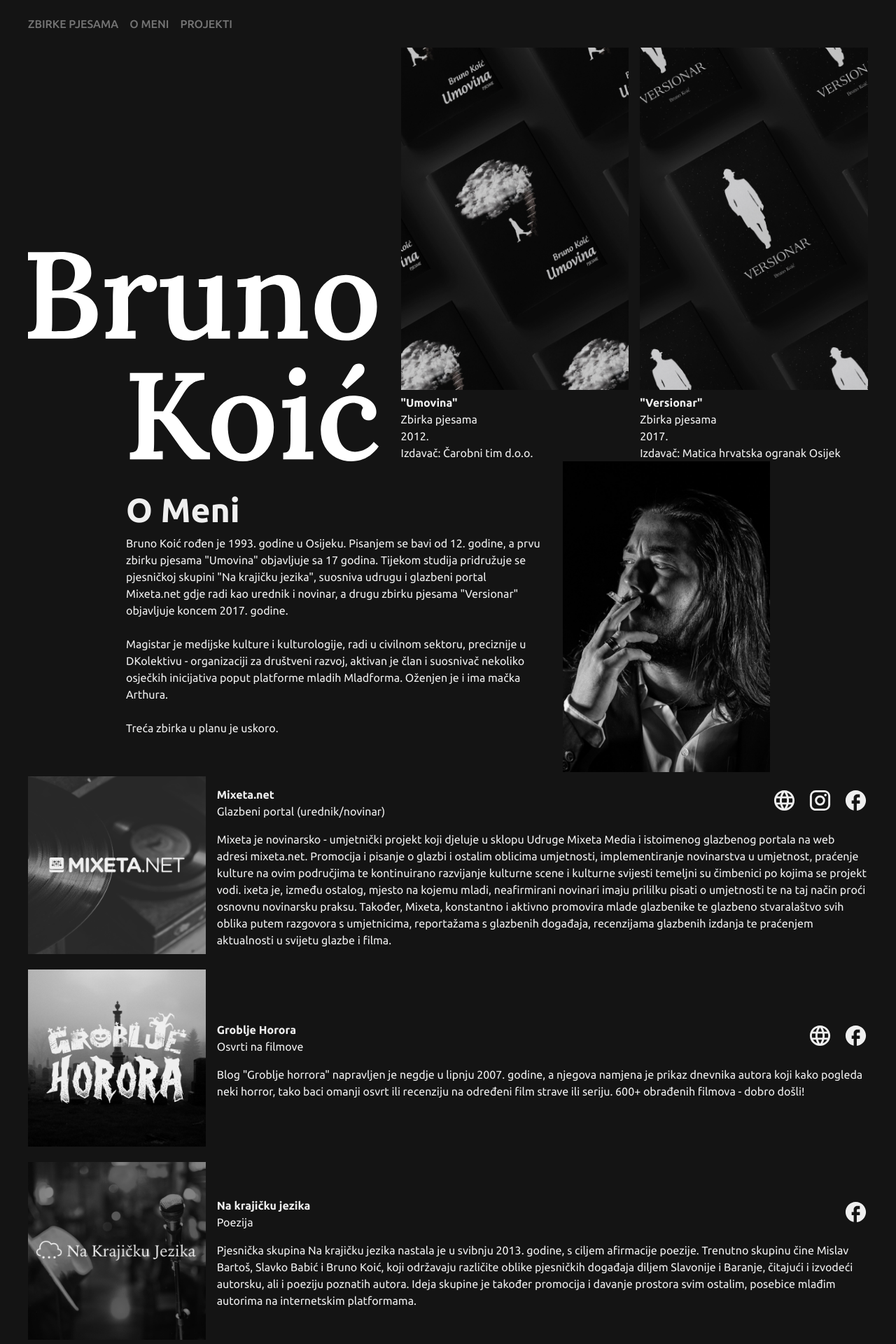
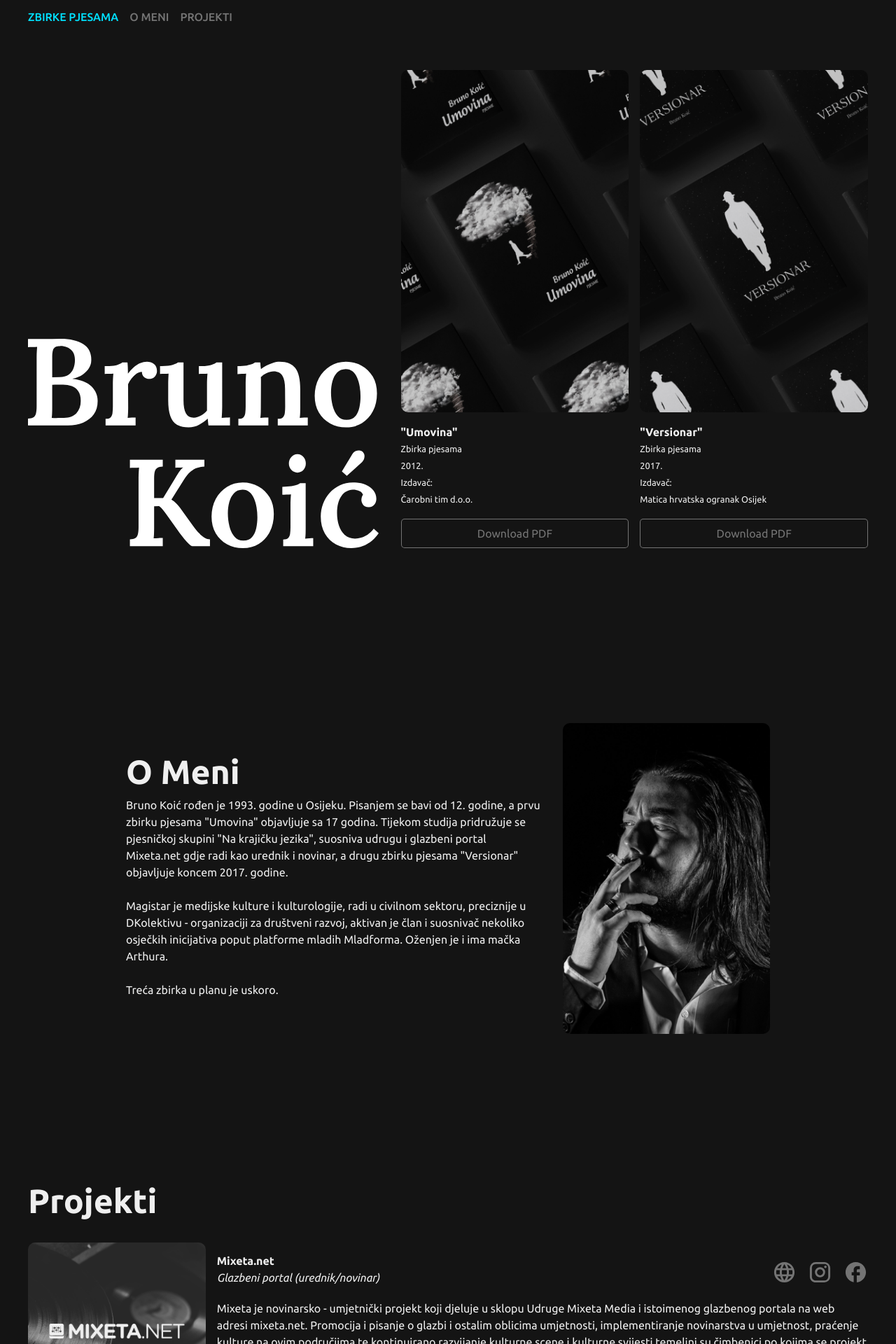
Before and after one commit to robrobac/bruno-koic, a React (Create React App) app: page / in a window 1280 px wide. Shown: the top 1920 px of the page at 70% size. Built offline with nearby package versions, Linux system fonts and the light colour scheme.

Commit message:
Responsivness

```diff
--- a/src/App.scss
+++ b/src/App.scss
@@ -41,7 +41,7 @@ body {
     }
 }
 
-/*
+
 header {
     display: flex;
     align-items: center;
@@ -49,5 +49,9 @@ header {
     position: fixed;
     width: 100%;
     background-color: $bgcolor;
+    z-index: 1;
+
+    @media (max-width: 425px) {
+        height: 60px;
+    }
 }
-*/
--- a/src/components/Header.scss
+++ b/src/components/Header.scss
@@ -7,9 +7,10 @@ nav {
         padding: 0 40px;
         list-style: none;
 
-        @media (max-width: 426px) {
+        @media (max-width: 425px) {
             display: none;
             text-align: right;
+            height: 70px;
         }
 
         .navigation-item {
@@ -17,10 +18,18 @@ nav {
             font-weight: 500;
             line-height: 2.25rem;
             padding: 1rem 0;
-
             cursor: pointer;
 
-            &:hover {
+            @media (max-width: 425px) {
+                -webkit-tap-highlight-color: transparent;
+                /* For Safari, iOS, and older Android browsers */
+                -moz-tap-highlight-color: transparent;
+                /* For Firefox */
+                tap-highlight-color: transparent;
+                /* For newer Android browsers */
+            }
+
+            >a:hover {
                 color: $textcolor;
             }
 
@@ -40,7 +49,8 @@ nav {
     position: fixed;
     width: 30px;
     height: 30px;
-    right: 0;
+    right: 15px;
+    top: 15px;
 
     @media (min-width: 426px) {
         display: none;
@@ -80,6 +90,7 @@ Color/shape of burger icon bars on hover
   */
 .bm-menu-wrap {
     position: fixed;
+    top: 0;
     height: 100%;
 }
 
@@ -87,6 +98,7 @@ Color/shape of burger icon bars on hover
 .bm-menu {
     background: $bgcolor;
     padding: 2.5em 0;
+    opacity: 95%;
 }
 
 /* Morph shape necessary with bubble or elastic */
--- a/src/sections/About.scss
+++ b/src/sections/About.scss
@@ -4,24 +4,50 @@
     margin: auto;
     max-width: 1000px;
     padding: 0 40px;
+    padding-top: 100px;
+    padding-bottom: 100px;
     display: flex;
     align-items: center;
     gap: 2rem;
+
+    @media (max-width: 1024px) {
+        padding-top: 70px;
+        padding-bottom: 30px;
+    }
+
+    @media (max-width: 789px) {
+        flex-direction: column-reverse;
+    }
+
+    @media (max-width: 425px) {
+        padding-top: 60px;
+        padding-bottom: 30px;
+    }
 
     .about-content {
         flex: 6;
 
         h2 {
             font-size: 3rem;
+
+            @media (max-width: 425px) {
+                font-size: 2rem;
+            }
         }
     }
 
     .profile-image {
         flex: 3;
+        text-align: center;
 
         img {
+            border-radius: 10px;
             width: 100%;
             height: auto;
+
+            @media (max-width: 789px) {
+                width: 80%;
+            }
         }
     }
 }
--- a/src/sections/Home.jsx
+++ b/src/sections/Home.jsx
@@ -19,8 +19,11 @@ function Home() {
                         <h3>"Umovina"</h3>
                         <p>Zbirka pjesama</p>
                         <p>2012.</p>
-                        <p>Izdavač: Čarobni tim d.o.o.</p>
+                        <p>Izdavač:</p>
+                        <p>Čarobni tim d.o.o.</p>
+                        <br></br>
                     </div>
+                    <button>Download PDF</button>
                 </div>
                 <div className='book'>
                     <img src={versionarcover} alt='versionar cover'></img>
@@ -28,8 +31,10 @@ function Home() {
                         <h3>"Versionar"</h3>
                         <p>Zbirka pjesama</p>
                         <p>2017.</p>
-                        <p>Izdavač: Matica hrvatska ogranak Osijek</p>
+                        <p>Izdavač:</p>
+                        <p>Matica hrvatska ogranak Osijek</p>
                     </div>
+                    <button>Download PDF</button>
                 </div>
             </div>
         </section>
--- a/src/sections/Home.scss
+++ b/src/sections/Home.scss
@@ -2,16 +2,36 @@
 
 .home {
     padding: 0 40px;
+    padding-top: 100px;
+    padding-bottom: 150px;
     display: flex;
+    flex-wrap: wrap;
     gap: 2rem;
+
+    @media (max-width: 1024px) {
+        padding-top: 100px;
+        padding-bottom: 60px;
+    }
+
+    @media (max-width: 425px) {
+        padding-top: 70px;
+        padding-bottom: 30px;
+    }
+
 
     .title {
         flex: 3;
         display: flex;
         align-items: flex-end;
 
+
         img {
             width: 100%;
+            min-width: 250px;
+
+            @media (max-width: 694px) {
+                width: 80%;
+            }
         }
     }
 
@@ -22,9 +42,68 @@
 
         .book {
             flex: 1;
+            display: flex;
+            flex-direction: column;
+            gap: 1rem;
+
+
+
+            p {
+                font-size: 0.8rem;
+            }
+
+            br {
+                display: none;
+
+                @media (max-width: 789px) {
+                    display: inline;
+                }
+
+                @media (max-width: 694px) {
+                    display: none;
+                }
+
+                @media (max-width: 474px) {
+                    display: inline;
+                }
+
+                @media (max-width: 318px) {
+                    display: none;
+                }
+            }
 
             img {
-                max-width: 100%;
+                border-radius: 10px;
+                width: 100%;
+                min-width: 150px;
+
+                @media (max-width: 415px) {
+                    min-width: 100px;
+                }
+
+            }
+
+            button {
+                border-radius: 5px;
+                color: $textcolor50;
+                background-color: $bgcolor;
+                padding: 0.5rem;
+                border: 1px solid $textcolor50;
+                cursor: pointer;
+
+                @media (max-width: 474px) {
+                    font-size: 0.8rem;
+                }
+
+                @media (max-width: 366px) {
+                    font-size: 0.6rem;
+                    padding: 0.3rem;
+                }
+
+                &:hover {
+                    color: $accentcolor;
+                    border: 1px solid $accentcolor;
+                }
             }
         }
     }
--- a/src/sections/Projects.jsx
+++ b/src/sections/Projects.jsx
@@ -13,6 +13,7 @@ import "./Projects.scss"
 function Projects() {
     return (
         <section className='projects'>
+            <h2>Projekti</h2>
             <div className="project">
                 <div className="project-image">
                     <img src={mixeta} alt='mixeta'></img>
@@ -21,7 +22,7 @@ function Projects() {
                     <div className="about-title">
                         <div className="project-title">
                             <h3>Mixeta.net</h3>
-                            <p>Glazbeni portal (urednik/novinar)</p>
+                            <p><i>Glazbeni portal (urednik/novinar)</i></p>
                         </div>
                         <div className="icons">
                             <a href="https://mixeta.net/" target='_blank' rel="noreferrer">
@@ -36,10 +37,14 @@ function Projects() {
                         </div>
                     </div>
                     <p>
-                        Mixeta je novinarsko - umjetnički projekt koji djeluje u sklopu Udruge Mixeta Media i istoimenog glazbenog portala na web adresi mixeta.net. Promocija i pisanje o glazbi i ostalim oblicima umjetnosti, implementiranje novinarstva u umjetnost, praćenje kulture na ovim područjima te kontinuirano razvijanje kulturne scene i kulturne svijesti temeljni su čimbenici po kojima se projekt vodi. ixeta je, između ostalog, mjesto na kojemu mladi, neafirmirani novinari imaju prililku pisati o umjetnosti te na taj način proći osnovnu novinarsku praksu. Također, Mixeta, konstantno i aktivno promovira mlade glazbenike te glazbeno stvaralaštvo svih oblika putem razgovora s umjetnicima, reportažama s glazbenih događaja, recenzijama glazbenih izdanja te praćenjem aktualnosti u svijetu glazbe i filma.
+                        Mixeta je novinarsko - umjetnički projekt koji djeluje u sklopu Udruge Mixeta Media i istoimenog glazbenog portala na web adresi mixeta.net. Promocija i pisanje o glazbi i ostalim oblicima umjetnosti, implementiranje novinarstva u umjetnost, praćenje kulture na ovim područjima te kontinuirano razvijanje kulturne scene i kulturne svijesti temeljni su čimbenici po kojima se projekt vodi.
+                        <br></br>
+                        <br></br>
+                        Mixeta je, između ostalog, mjesto na kojemu mladi, neafirmirani novinari imaju prililku pisati o umjetnosti te na taj način proći osnovnu novinarsku praksu. Također, Mixeta, konstantno i aktivno promovira mlade glazbenike te glazbeno stvaralaštvo svih oblika putem razgovora s umjetnicima, reportažama s glazbenih događaja, recenzijama glazbenih izdanja te praćenjem aktualnosti u svijetu glazbe i filma.
                     </p>
                 </div>
             </div>
+            <hr className='divider'></hr>
             <div className="project">
                 <div className="project-image">
                     <img src={grobljehorora} alt='groblje horora'></img>
@@ -48,7 +53,7 @@ function Projects() {
                     <div className="about-title">
                         <div className="project-title">
                             <h3>Groblje Horora</h3>
-                            <p>Osvrti na filmove</p>
+                            <p><i>Osvrti na filmove</i></p>
                         </div>
                         <div className="icons">
                             <a href="https://blog.dnevnik.hr/recenzijefilmova/" target='_blank' rel="noreferrer">
@@ -64,6 +69,7 @@ function Projects() {
                     </p>
                 </div>
             </div>
+            <hr className='divider'></hr>
             <div className="project">
                 <div className="project-image">
                     <img src={nakrajicku} alt='na krajicku jezika'></img>
@@ -72,7 +78,7 @@ function Projects() {
                     <div className="about-title">
                         <div className="project-title">
                             <h3>Na krajičku jezika</h3>
-                            <p>Poezija</p>
+                            <p><i>Poezija</i></p>
                         </div>
                         <div className="icons">
                             <a href="https://www.facebook.com/NaKrajickuJezika" target='_blank' rel="noreferrer">
--- a/src/sections/Projects.scss
+++ b/src/sections/Projects.scss
@@ -1,10 +1,36 @@
 @import "../helpers/variables";
 
 .projects {
-    padding: 0 40px;
+    padding: 120px 40px;
     display: flex;
     flex-direction: column;
-    gap: 1rem;
+    gap: 3rem;
+
+    @media (max-width: 1024px) {
+        gap: 2rem;
+        padding-top: 70px;
+        padding-bottom: 30px;
+    }
+
+    @media (max-width: 425px) {
+        padding-top: 70px;
+        padding-bottom: 60px;
+    }
+
+    h2 {
+        font-size: 3rem;
+        // display: none;
+    }
+
+    .divider {
+        background-color: $textcolor50;
+        opacity: 20%;
+        display: none;
+
+        @media (max-width: 1024px) {
+            display: block;
+        }
+    }
 
     .project {
         display: flex;
@@ -12,10 +38,16 @@
         gap: 1rem;
         flex: 1;
 
+        @media (max-width: 1024px) {
+            flex-direction: column;
+            align-items: flex-start;
+        }
+
         .project-image {
             flex: 3;
 
             img {
+                border-radius: 10px;
                 width: 100%;
                 height: auto;
             }
@@ -27,15 +59,37 @@
             gap: 1rem;
             flex: 11;
 
+            br {
+                display: none;
+
+                @media (max-width: 694px) {
+                    display: inline;
+                }
+            }
+
             .about-title {
                 display: flex;
                 justify-content: space-between;
                 align-items: center;
+                flex-wrap: wrap;
             }
 
             .icons {
                 display: flex;
                 gap: 1rem;
+                padding-top: 1rem;
+
+                .icon {
+                    fill: $textcolor50;
+
+                    @media (max-width: 425px) {
+                        height: 25px;
+                    }
+
+                    &:hover {
+                        fill: $accentcolor;
+                    }
+                }
             }
         }
     }
```
